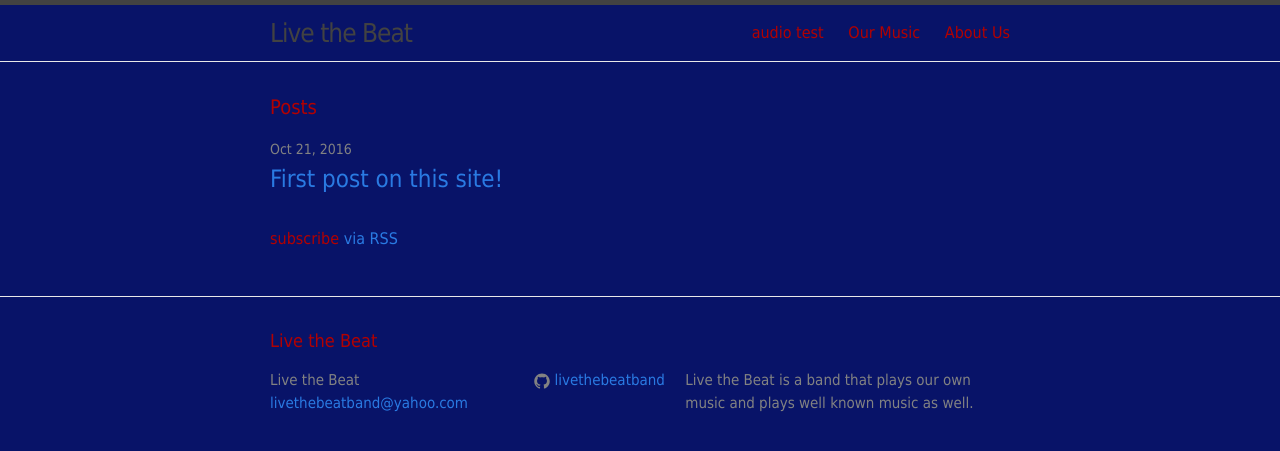
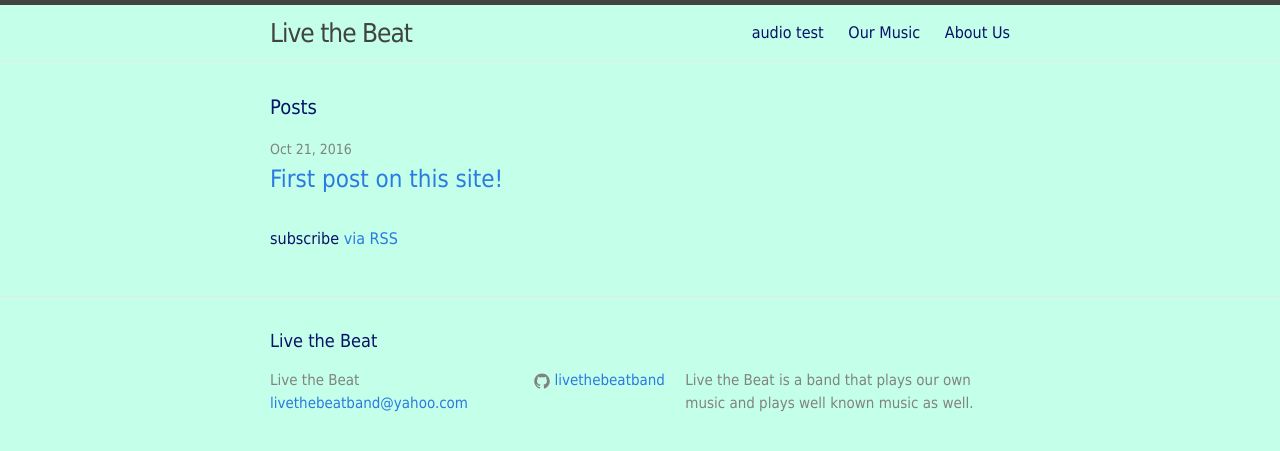
Before and after one commit to livethebeatband/livethebeatband.github.io, a Jekyll site: the page built from index.html, in a window 1280 px wide. Shown: the top 451 px of the page. Built offline with Jekyll 4.4.1, drawn with Linux system fonts in a browser that asks for light colours.

Commit message:
Update main.scss

```diff
--- a/css/main.scss
+++ b/css/main.scss
@@ -14,8 +14,8 @@ $base-line-height: 1.5;
 
 $spacing-unit:     30px;
 
-$text-color:       #b20101;
-$background-color: #081368;
+$text-color:       #081368;
+$background-color: #c4ffe9;
 $brand-color:      #2a7ae2;
 
 $grey-color:       #828282;
```
